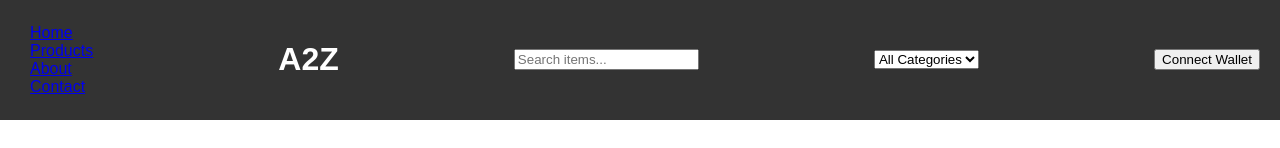
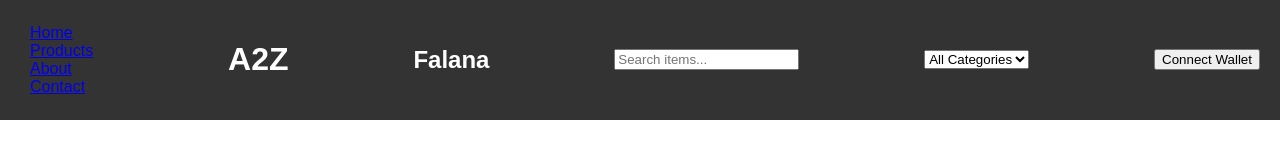
Before and after one commit to baibhavvishal/bitsblockchaintask, a plain HTML site: page index.html in a window 1280 px wide. Shown: the top 148 px of the page. Drawn offline with Linux system fonts and the light colour scheme.

Commit message:
Update index.html

```diff
--- a/index.html
+++ b/index.html
@@ -22,6 +22,7 @@
             </ul>
         </nav>
         <h1>A2Z</h1>
+        <h2>Falana</h2>
         <input type="text" id="searchInput" placeholder="Search items...">
         <select id="categorySelect">
             <option value="all">All Categories</option>
```
